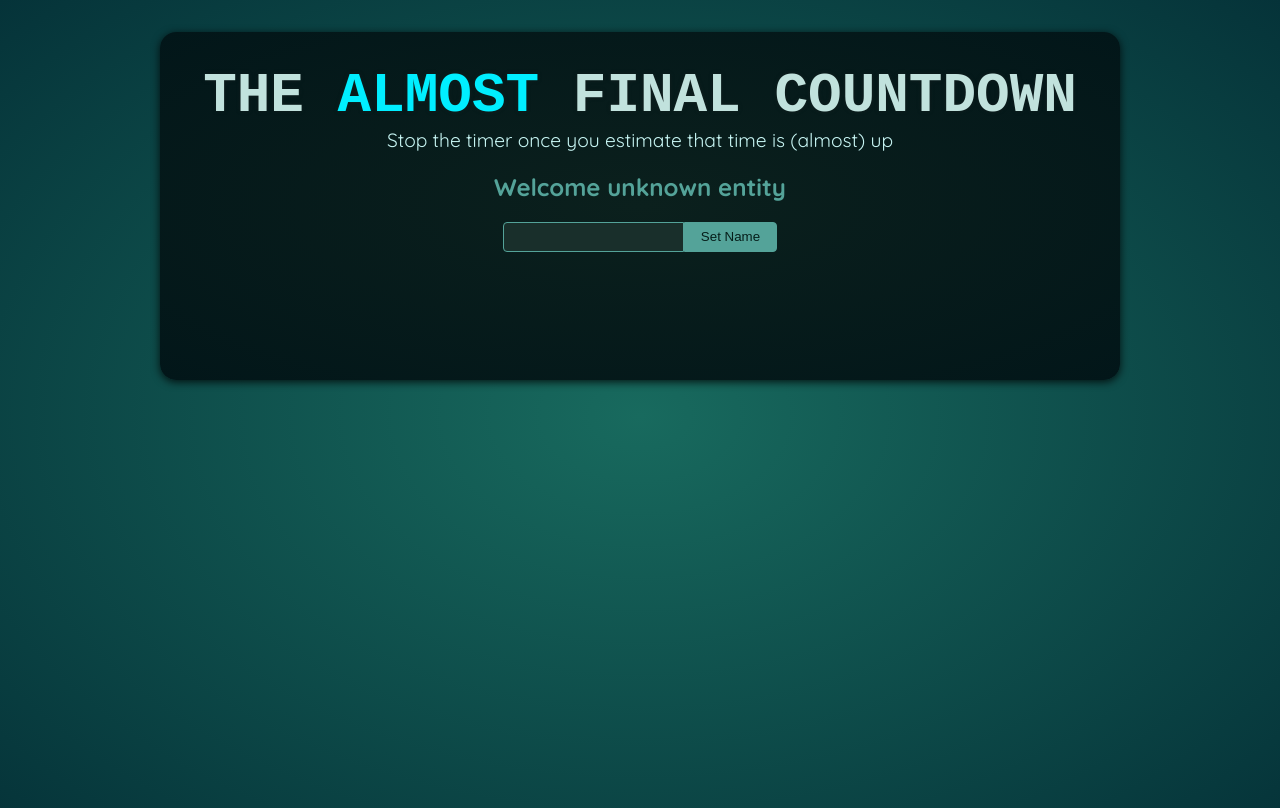
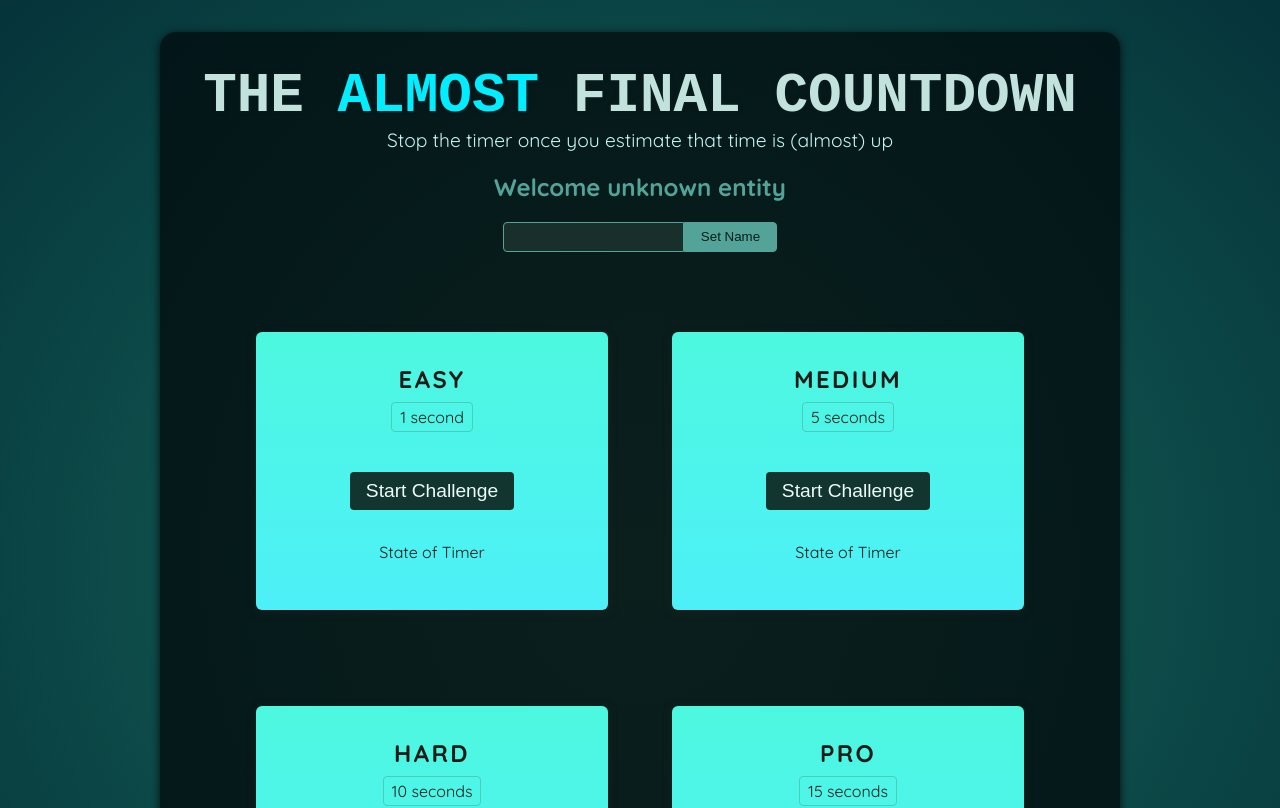
Before and after one commit to Tyzen-10/timer-game-react, a React (Vite) app: page / in a window 1280 px wide. Shown: the top 808 px of the page. Built offline with nearby package versions, Linux system fonts and the light colour scheme; a web font is replaced by a local one.

Commit message:
commit before branching

```diff
--- a/src/App.jsx
+++ b/src/App.jsx
@@ -1,10 +1,16 @@
 import Player from './components/Player.jsx';
+import TimerChallenge from './components/TimerChallenge.jsx';
 
 function App() {
   return (
     <>
       <Player />
-      <div id="challenges"></div>
+      <div id="challenges">
+        <TimerChallenge title={"Easy"} targetTime={1}></TimerChallenge>
+        <TimerChallenge title={"Medium"} targetTime={5}></TimerChallenge>
+        <TimerChallenge title={"Hard"} targetTime={10}></TimerChallenge>
+        <TimerChallenge title={"Pro"} targetTime={15}></TimerChallenge>
+      </div>
     </>
   );
 }
--- a/src/components/Player.jsx
+++ b/src/components/Player.jsx
@@ -1,10 +1,22 @@
+import { useRef, useState } from "react";
+
 export default function Player() {
+  const [enteredPlayerName,setEnteredPlayerName] = useState(null);
+  const playerName = useRef();
+  //const [Submitted,setSubmitted] = useState(false);
+  const handleClick = () => {
+    setEnteredPlayerName(playerName.current.value)
+  }
+  //just trial
+  const handleChange = () =>{
+    setEnteredPlayerName(null)
+  }
   return (
     <section id="player">
-      <h2>Welcome unknown entity</h2>
+      <h2>Welcome {enteredPlayerName??"unknown entity"}</h2>
       <p>
-        <input type="text" />
-        <button>Set Name</button>
+        <input type="text" ref={playerName} onChange={handleChange}/>
+        <button onClick={handleClick}>Set Name</button>
       </p>
     </section>
   );
--- /dev/null
+++ b/src/components/TimerChallenge.jsx
@@ -0,0 +1,15 @@
+export default function TimerChallenge({title,targetTime}){
+    const handleStart = ()=>{
+        setTimeout(()=>{},1000*{targetTime})
+    }
+    return(
+        <section className="challenge">
+            <h2>{title}</h2>
+            <p className="challenge-time">{targetTime} second{targetTime>1?'s':''}</p>
+            <p>
+                <button>Start Challenge</button>
+            </p>
+            <p className="">State of Timer</p>
+        </section>
+    )
+}
```
